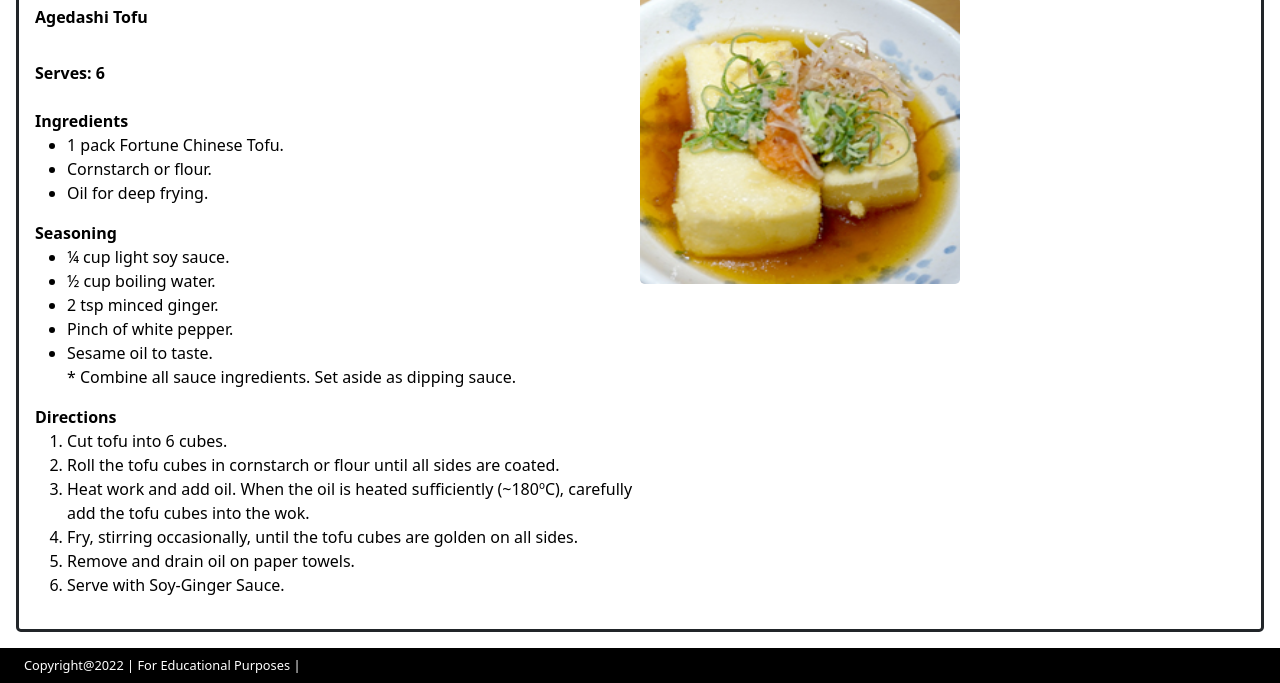
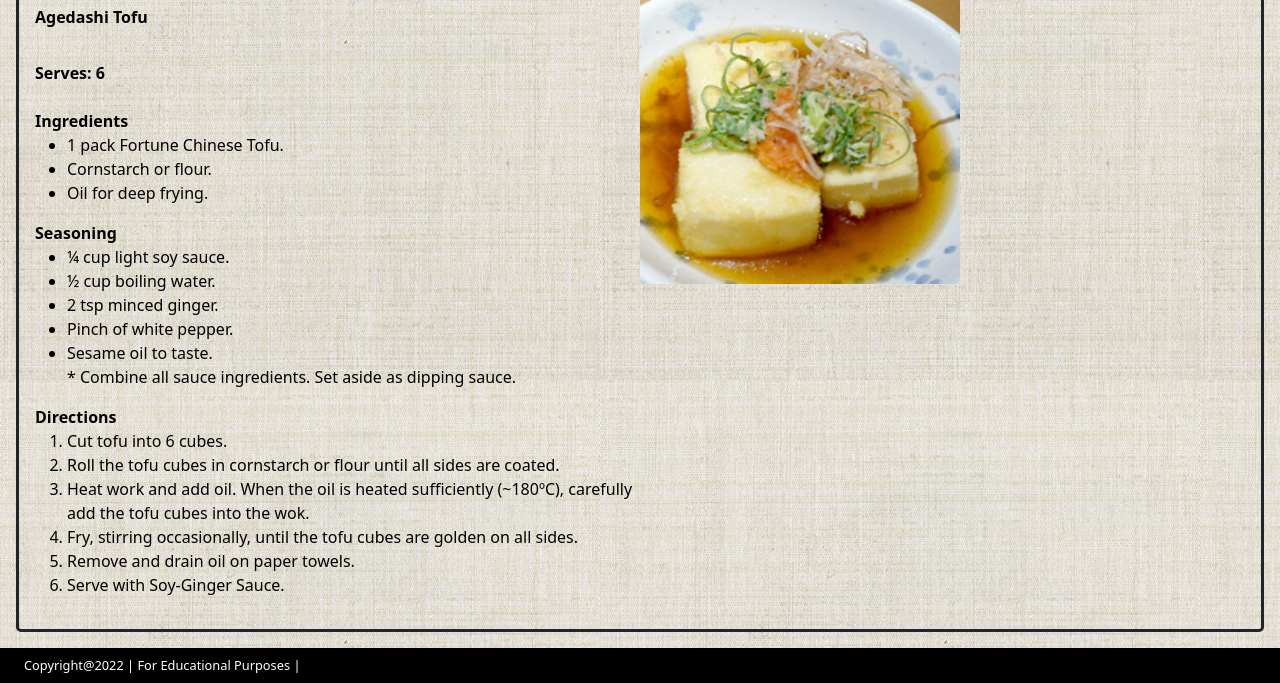
Before and after one commit to xunne899/tgc18-mini-project-fortunefood, a plain HTML site: page dashitofu.html in a window 1280 px wide. Shown: the part 220-903 px from the top of the page. Drawn offline with nearby package versions, Linux system fonts and the light colour scheme.

Commit message:
recipe css image link changes

```diff
--- a/recipe.css
+++ b/recipe.css
@@ -1,6 +1,6 @@
 
 body{
-background-image: url(..images/beige.jpeg);
+background-image: url(images/beige.jpeg);
   background: cover;
 
 }
```
